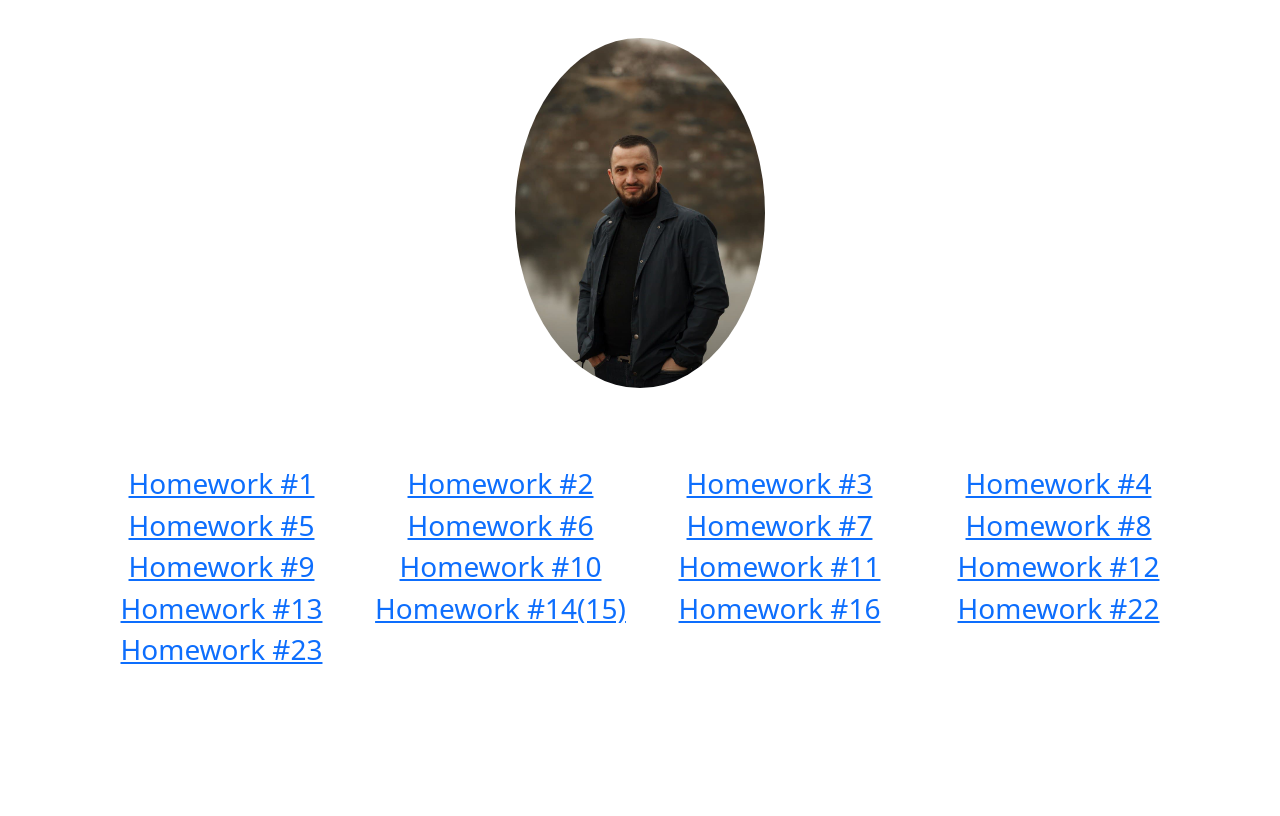
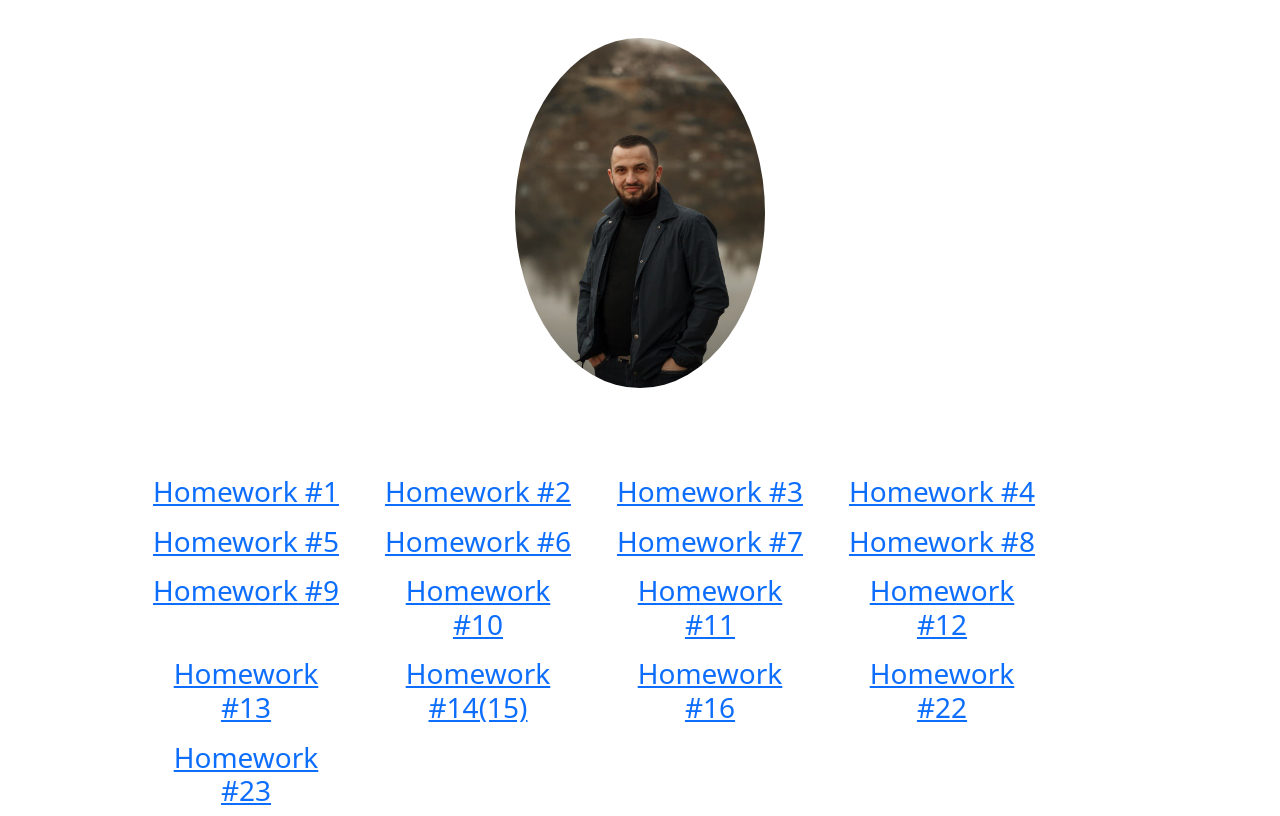
Before and after one commit to StasTikh/homework, a plain HTML site: page index.html in a window 1280 px wide. Shown: the part 73-889 px from the top of the page. Before the commit the page ends 800 px from the top, so only its background shows below. Drawn offline with nearby package versions, Linux system fonts and the light colour scheme.

Commit message:
Merge branch 'main' of https://github.com/StasTikh/homework

```diff
--- a/index.html
+++ b/index.html
@@ -20,41 +20,41 @@
 
         <br>
 
-        <div class="container text-center">
-            <section class="row row-cols-4">
-                <h3><a target=blank href="https://stastikh.github.io/homework/homework-1">Homework #1</a></h3>
+        <div class="text-center">
+            <section class="ms-5 row row-cols-5 text-center">
+                <h3 class="m-2"><a target=blank href="https://stastikh.github.io/homework/homework-1">Homework #1</a></h3>
 
-                <h3><a target=blank href="https://stastikh.github.io/homework/homework-2">Homework #2</a></h3>
+                <h3 class="m-2"><a target=blank href="https://stastikh.github.io/homework/homework-2">Homework #2</a></h3>
 
-                <h3><a target=blank href="https://stastikh.github.io/homework/homework-3">Homework #3</a></h3>
+                <h3 class="m-2"><a target=blank href="https://stastikh.github.io/homework/homework-3">Homework #3</a></h3>
 
-                <h3><a target=blank href="https://stastikh.github.io/homework/homework-4">Homework #4</a></h3>
+                <h3 class="m-2"><a target=blank href="https://stastikh.github.io/homework/homework-4">Homework #4</a></h3>
 
-                <h3><a target=blank href="https://stastikh.github.io/homework/homework-5">Homework #5</a></h3>
+                <h3 class="m-2"><a target=blank href="https://stastikh.github.io/homework/homework-5">Homework #5</a></h3>
 
-                <h3><a target=blank href="https://stastikh.github.io/homework/homework-6">Homework #6</a></h3>
+                <h3 class="m-2"><a target=blank href="https://stastikh.github.io/homework/homework-6">Homework #6</a></h3>
 
-                <h3><a target=blank href="https://stastikh.github.io/homework/homework-7">Homework #7</a></h3>
+                <h3 class="m-2"><a target=blank href="https://stastikh.github.io/homework/homework-7">Homework #7</a></h3>
 
-                <h3><a target=blank href="https://stastikh.github.io/homework/homework-8">Homework #8</a></h3>
+                <h3 class="m-2"><a target=blank href="https://stastikh.github.io/homework/homework-8">Homework #8</a></h3>
 
-                <h3><a target=blank href="https://stastikh.github.io/homework/homework-9">Homework #9</a></h3>
+                <h3 class="m-2"><a target=blank href="https://stastikh.github.io/homework/homework-9">Homework #9</a></h3>
 
-                <h3><a target=blank href="https://stastikh.github.io/homework/homework-10">Homework #10</a></h3>
+                <h3 class="m-2"><a target=blank href="https://stastikh.github.io/homework/homework-10">Homework #10</a></h3>
 
-                <h3><a target=blank href="https://stastikh.github.io/homework/homework-11">Homework #11</a></h3>
+                <h3 class="m-2"><a target=blank href="https://stastikh.github.io/homework/homework-11">Homework #11</a></h3>
 
-                <h3><a target=blank href="https://stastikh.github.io/homework/homework-12">Homework #12</a></h3>
+                <h3 class="m-2"><a target=blank href="https://stastikh.github.io/homework/homework-12">Homework #12</a></h3>
 
-                <h3><a target=blank href="https://stastikh.github.io/homework/homework-13">Homework #13</a></h3>
+                <h3 class="m-2"><a target=blank href="https://stastikh.github.io/homework/homework-13">Homework #13</a></h3>
 
-                <h3><a target=blank href="https://stastikh.github.io/homework/homework-15">Homework #14(15)</a></h3>
+                <h3 class="m-2"><a target=blank href="https://stastikh.github.io/homework/homework-15">Homework #14(15)</a></h3>
 
-                <h3><a target=blank href="https://stastikh.github.io/homework/homework-16">Homework #16</a></h3>
+                <h3 class="m-2"><a target=blank href="https://stastikh.github.io/homework/homework-16">Homework #16</a></h3>
 
-                <h3><a target=blank href="https://stastikh.github.io/homework/homework-22">Homework #22</a></h3>
+                <h3 class="m-2"><a target=blank href="https://stastikh.github.io/homework/homework-22">Homework #22</a></h3>
 
-                <h3><a target=blank href="https://stastikh.github.io/homework/homework-23">Homework #23</a></h3>
+                <h3 class="m-2"><a target=blank href="https://stastikh.github.io/homework/homework-23">Homework #23</a></h3>
 
             </section>
         </div>
```
